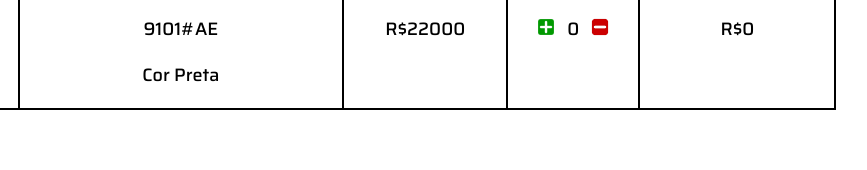
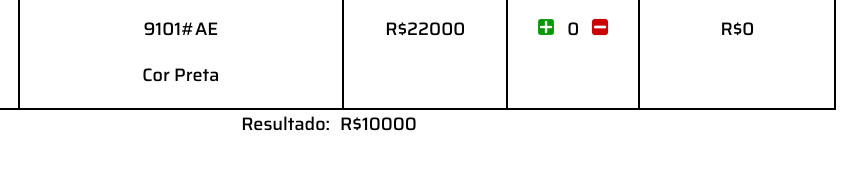
Before and after one commit to BrunoConstantinoNicacio/bruno.constantino-pw, a plain HTML site: page Site de compras/index.html in a window 1280 px wide. Both pictures are taken after a click on the button 857 px from the left and 214 px from the top of the page. Shown: the part 506-676 px from the top of the page, 311-1178 px from the left. Drawn offline with Linux system fonts and the light colour scheme.

Commit message:
Criação do sistema de adicionar/remover produtos com soma

```diff
--- a/Site de compras/index.html
+++ b/Site de compras/index.html
@@ -82,6 +82,7 @@
             <td class="total">0</td>
         </tr>
     </table>
+    <div class="resultado">Resultado:<span class="subtotal">0</span></div>
     <script src="script.js"></script>
     </div>
 </body>
--- a/Site de compras/script.js
+++ b/Site de compras/script.js
@@ -1,3 +1,6 @@
+var subtotal = document.querySelector(".subtotal");
+var botaomenos = document.querySelector(".botaomenos")
+
 function adicionar(botao) {
     var trtable = botao.parentNode.parentNode.parentNode;
     var valor = trtable.querySelector(".valor");
@@ -6,14 +9,18 @@ function adicionar(botao) {
 
     qntd.innerHTML = (Number(qntd.innerHTML || 0)) + 1;
     total.innerHTML = (Number(total.innerHTML)) + (Number(valor.innerHTML));
+    subtotal.innerHTML = (Number(subtotal.innerHTML)) + (Number(valor.innerHTML));
+}
 
-}
 function retirar(botao) {
     var trtable = botao.parentNode.parentNode.parentNode;
     var valor = trtable.querySelector(".valor");
     var total = trtable.querySelector(".total");
     var qntd = trtable.querySelector(".qntd");
 
-    qntd.innerHTML = (Number(qntd.innerHTML || 0)) - 1;
-    total.innerHTML = (Number(total.innerHTML || 0)) - (Number(valor.innerHTML));
+    if (total.innerHTML > 0) {
+        qntd.innerHTML = (Number(qntd.innerHTML || 0)) - 1;
+        total.innerHTML = (Number(total.innerHTML || 0)) - (Number(valor.innerHTML));
+        subtotal.innerHTML = (Number(subtotal.innerHTML)) - (Number(valor.innerHTML));
+    }
 }
--- a/Site de compras/style.css
+++ b/Site de compras/style.css
@@ -30,14 +30,14 @@ table {
 .botoes:hover {
     transform: scale(1.3);
 }
-p, .valor, .texto, .total, .qntd {
+p, .valor, .texto, .total, .qntd, .resultado {
     font-size: 18px;
     font-family: "Saira", sans-serif;
     font-optical-sizing: auto;
     font-weight: 500;
     font-style: normal;
 }
-.valor::before, .total::before {
+.valor::before, .total::before, .subtotal::before{
     content: "R$";
 }
 h1 {
@@ -53,3 +53,7 @@ h1 {
 td {
     text-align: center;
 }
+.resultado {
+    display: flex;
+    gap: 10px;
+}
```
